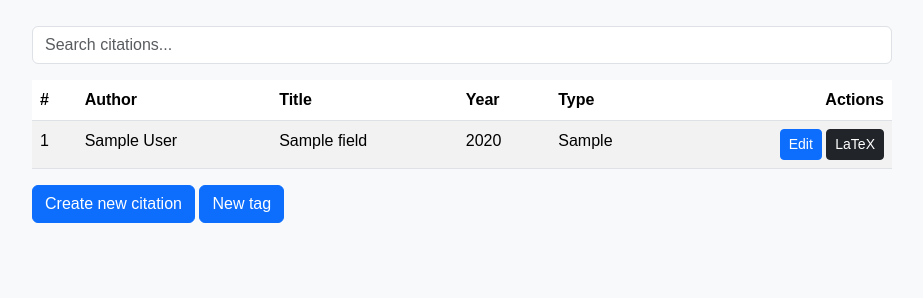
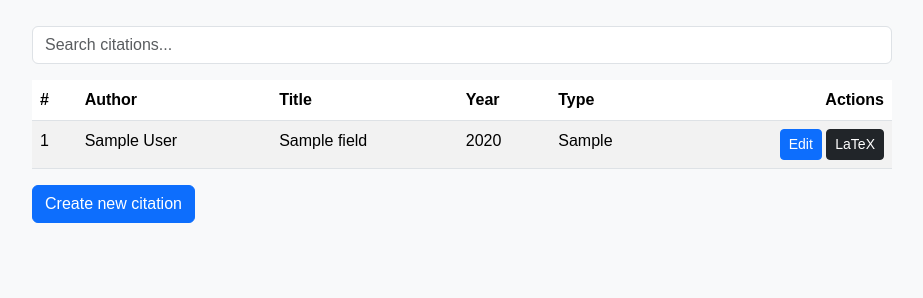
Before and after one commit to tkontt/SmartCite, a Flask app: template src/templates/index.html in a window 1280 px wide. Shown: the part 176-474 px from the top of the page, without its empty margins (178-1101 px from the left). Run offline with Flask 3, Linux system fonts and the light colour scheme; the template is opened without the code that fills it: most values are stand-ins (such as "Sample title", 1, 10 or a date in 2020).

Commit message:
hid the new tag button for first release

```diff
--- a/src/templates/index.html
+++ b/src/templates/index.html
@@ -63,10 +63,13 @@ Citation App
 
 {% include "new_citation.html" %}
 
-<button type="button" class="btn btn-primary" data-bs-toggle="modal" data-bs-target="#tag_modal">
+
+
+<!--<button type="button" class="btn btn-primary" data-bs-toggle="modal" data-bs-target="#tag_modal">
     New tag
 </button>
 
 {% include "new_tag.html" %}
+-->
 
 {% endblock %}
```
